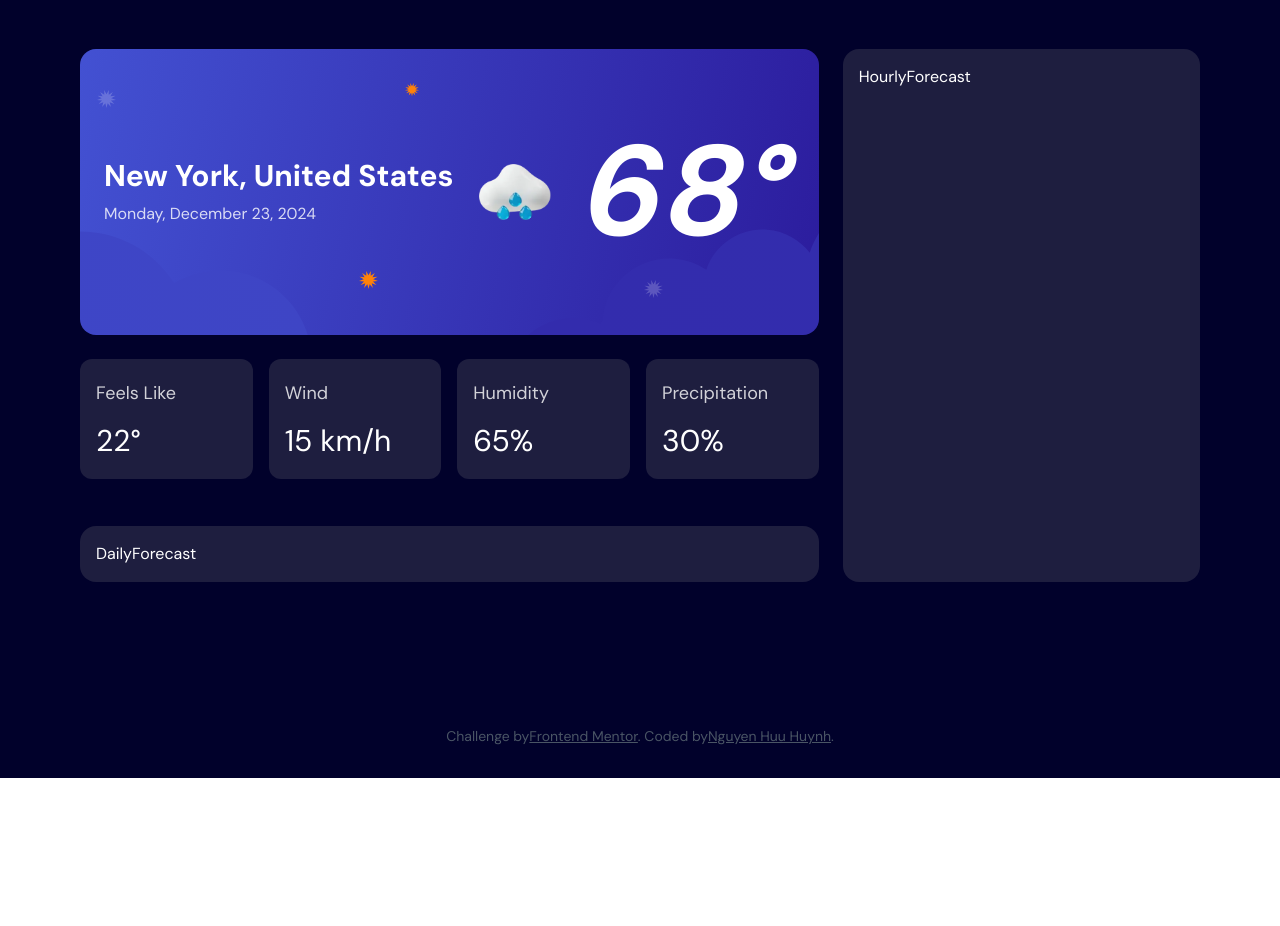
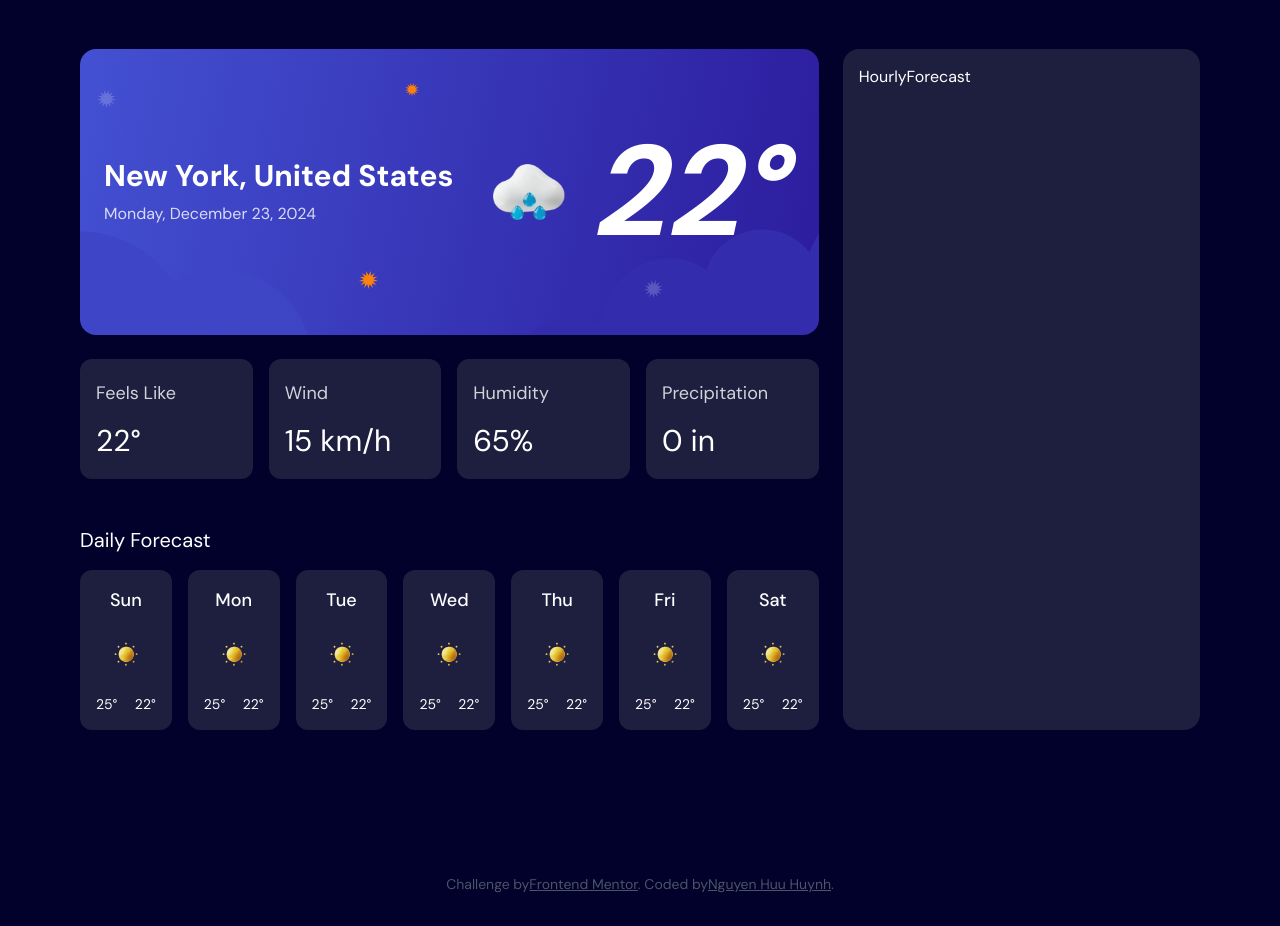
Before and after one commit to huynhnguyenday/sky-cloude, a Next.js app: page / in a window 1280 px wide. Shown: the part 380-1306 px from the top of the page. Before the commit the page ends 1158 px from the top, so only its background shows below. Built offline with nearby package versions, Linux system fonts and the light colour scheme.

Commit message:
update: update daily forecast

```diff
--- a/src/app/page.js
+++ b/src/app/page.js
@@ -10,9 +10,7 @@ export default function Home() {
   return (
     <div className="font-dmsans bg-[#01012b] text-white">
       <div className="px-8 pb-20 sm:px-20 py-10">
-        {/* Grid tổng */}
         <div className="space-y-8">
-          {/* Row 1: Header */}
           <header className="flex items-center justify-between">
             <Image src="/logo.svg" alt="Logo" width={200} height={80} />
             <Units />
@@ -20,32 +18,27 @@ export default function Home() {
           <h1 className="text-6xl font-bold text-white text-center py-14 font-bricolage">
             How&apos;s the sky looking today?
           </h1>
-          {/* Search */}
           <div className="flex sm:justify-center sm:pb-8 w-full">
             <Search />
           </div>
 
-          {/* Row 3: Main layout */}
+          {/* Desktop/Tablet Layout */}
           {/* Desktop/Tablet Layout */}
           <div className="hidden lg:grid grid-cols-3 gap-6">
-            {/* Left (col-span-2) */}
             <div className="col-span-2 grid grid-rows-[2fr_1fr] gap-6">
-              {/* Top */}
               <div>
                 <Main />
               </div>
 
-              <div className="rounded-2xl">
+              <div>
                 <WeatherDetails />
               </div>
 
-              {/* Bottom */}
-              <div className="bg-[#1e1e3f] p-4 rounded-2xl">
+              <div>
                 <DailyForecast />
               </div>
             </div>
 
-            {/* Right */}
             <div className="bg-[#1e1e3f] p-4 rounded-2xl">
               <HourlyForecast />
             </div>
@@ -53,22 +46,17 @@ export default function Home() {
 
           {/* Mobile/Tablet Layout */}
           <div className="lg:hidden space-y-6">
-            {/* Main */}
             <div>
               <Main />
             </div>
-
-            {/* Weather Details */}
-            <div className="rounded-2xl">
+            <div>
               <WeatherDetails />
             </div>
 
-            {/* Daily Forecast */}
-            <div className="bg-[#1e1e3f] p-4 rounded-2xl">
+            <div>
               <DailyForecast />
             </div>
 
-            {/* Hourly Forecast */}
             <div className="bg-[#1e1e3f] p-4 rounded-2xl">
               <HourlyForecast />
             </div>
@@ -76,9 +64,7 @@ export default function Home() {
         </div>
       </div>
       <footer className="flex gap-[24px] flex-wrap items-center justify-center py-8">
-
         <div className="attribution text-center text-sm text-gray-600">
-
           Challenge by
           <a
             href="https://www.frontendmentor.io"
@@ -86,7 +72,6 @@ export default function Home() {
             rel="noreferrer"
             className="underline"
           >
-
             Frontend Mentor
           </a>
           . Coded by
@@ -96,7 +81,6 @@ export default function Home() {
             rel="noreferrer"
             className="underline"
           >
-
             Nguyen Huu Huynh
           </a>
           .
--- a/src/components/DailyForecast.jsx
+++ b/src/components/DailyForecast.jsx
@@ -1,3 +1,35 @@
+"use client";
+
 export default function DailyForecast() {
-  return <div>DailyForecast</div>;
+  const days = ["Sun", "Mon", "Tue", "Wed", "Thu", "Fri", "Sat"];
+
+  return (
+    <div>
+      <a className="text-xl">Daily Forecast</a>
+      <div className="grid grid-cols-3 md:grid-cols-7 gap-4 text-white mt-4">
+        {days.map((day, idx) => (
+          <div
+            key={idx}
+            className="bg-[#1e1e3f] rounded-xl p-4 flex flex-col items-center"
+          >
+            {/* Top - Day */}
+            <p className="text-lg font-medium text-center">{day}</p>
+
+            {/* Middle - Weather icon */}
+            <img
+              src="/icon-sunny.webp"
+              alt="weather"
+              className="w-12 h-12 my-4"
+            />
+
+            {/* Bottom - Temps */}
+            <div className="flex justify-between w-full text-sm">
+              <span className="text-start">25°</span>
+              <span className="text-end">22°</span>
+            </div>
+          </div>
+        ))}
+      </div>
+    </div>
+  );
 }
--- a/src/components/Main.jsx
+++ b/src/components/Main.jsx
@@ -52,7 +52,7 @@ export default function Main() {
           <img src="/icon-rain.webp" alt="weather icon" className="w-28 h-28" />
           <div className="text-right">
             <div className="text-9xl font-bold transform -skew-x-12">
-              68°
+              22°
             </div>
           </div>
         </div>
--- a/src/components/WeatherDetails.jsx
+++ b/src/components/WeatherDetails.jsx
@@ -22,7 +22,7 @@ export default function WeatherDetails() {
       {/* Precipitation */}
       <div className="bg-[#1e1e3f] rounded-xl px-4 py-5">
         <p className="text-lg opacity-80">Precipitation</p>
-        <p className="text-3xl mt-4">30%</p>
+        <p className="text-3xl mt-4">0 in</p>
       </div>
     </div>
   );
```
